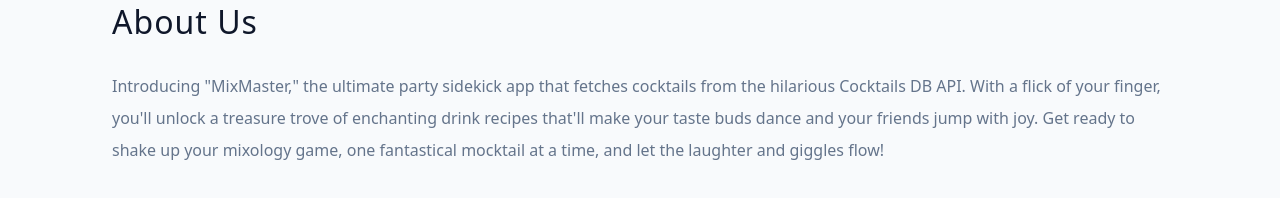
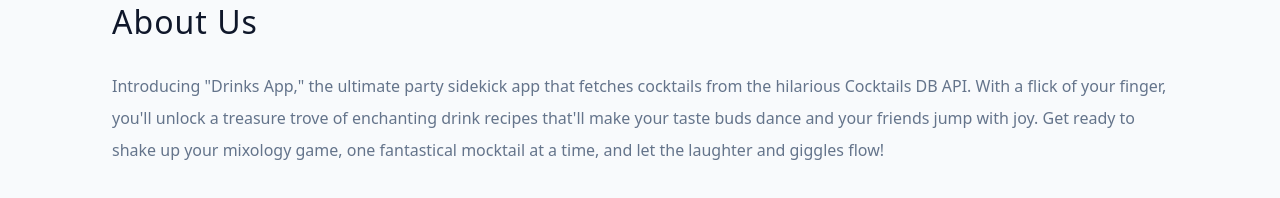
Before and after one commit to mugishaisaie/Drinks-App, a React (Vite) app: page /about in a window 1280 px wide. Shown: the part 170-368 px from the top of the page. Built offline with nearby package versions, Linux system fonts and the light colour scheme.

Commit message:
edit about us

```diff
--- a/src/pages/About.jsx
+++ b/src/pages/About.jsx
@@ -8,7 +8,7 @@
   <Wrapper>
   <h3>About Us</h3>
   <p>
-    Introducing "MixMaster," the ultimate party sidekick app that fetches
+    Introducing "Drinks App," the ultimate party sidekick app that fetches
     cocktails from the hilarious Cocktails DB API. With a flick of your
     finger, you'll unlock a treasure trove of enchanting drink recipes
     that'll make your taste buds dance and your friends jump with joy. Get
```
